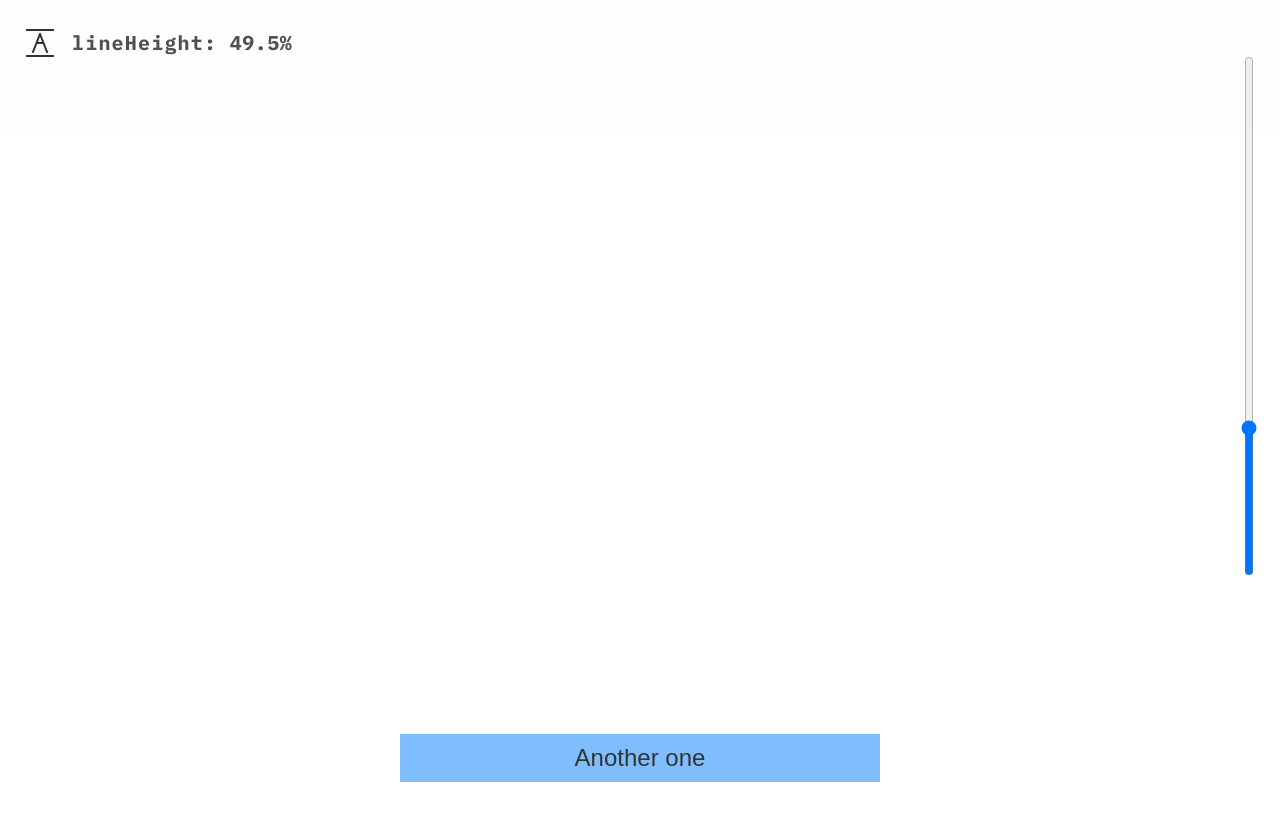
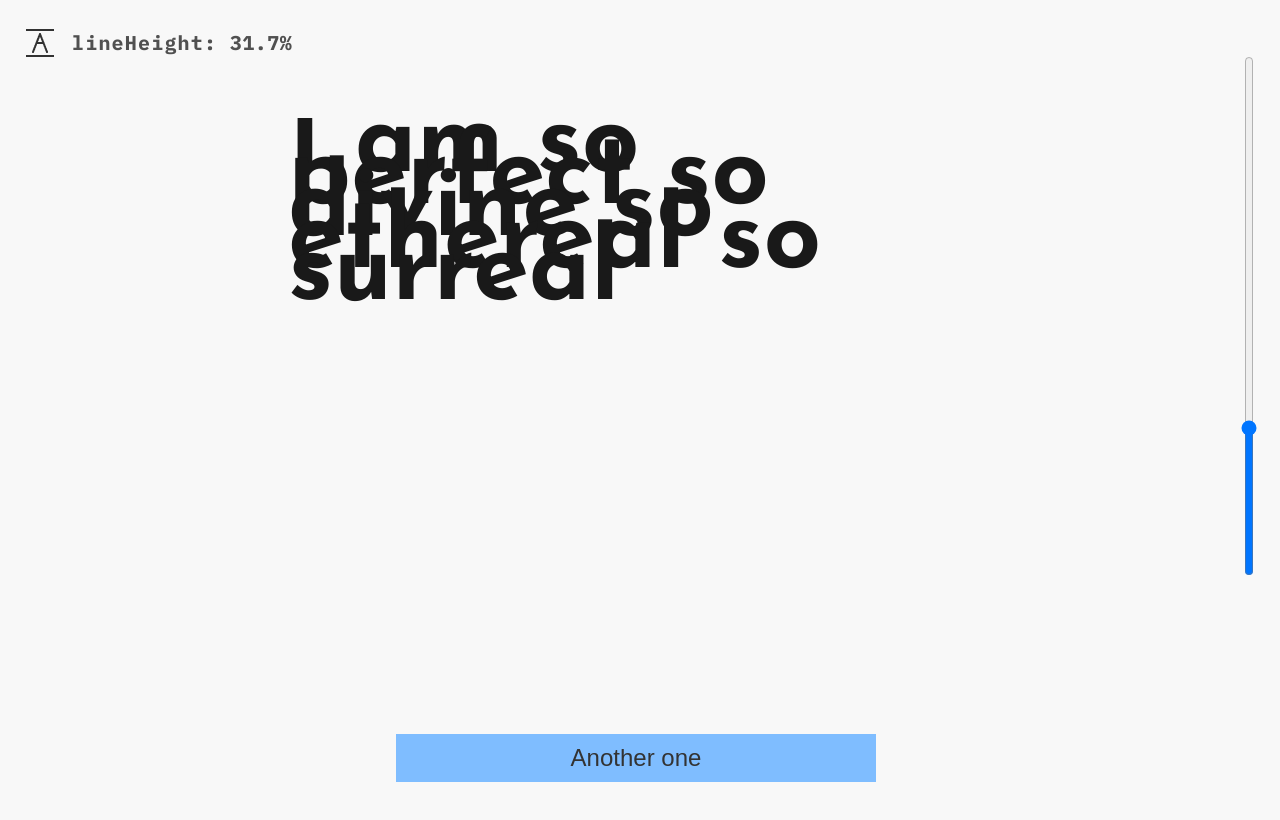
Before and after one commit to trumf/lineheight, a React (Create React App) app: page / in a window 1280 px wide. Shown: the top 820 px of the page. Built offline with nearby package versions, Linux system fonts and the light colour scheme; a web font is replaced by a local one.

Commit message:
small things

```diff
--- a/src/App.css
+++ b/src/App.css
@@ -2,12 +2,13 @@
   display: flex;
 
   padding: 16px 24px;
+  padding-right: 32px;
   flex-direction: column;
   align-items: center;
   gap: 1rem;
-  background-color: #fefefe;
-  color: #242424;
-  height: 100%;
+  background-color: #f8f8f8;
+  color: #191919;
+  height: 100vh;
 
   -ms-overflow-style: none; /* for Internet Explorer, Edge */
   scrollbar-width: none; /* for Firefox */
@@ -20,6 +21,7 @@
 
 .header {
   display: flex;
+  white-space: nowrap;
   align-items: center;
   width: 100%;
   gap: 16px;
@@ -34,6 +36,8 @@
 
 .header > h1 > span {
   letter-spacing: 0.5px;
+  text-overflow: ellipsis;
+  overflow: hidden;
 }
 
 .content {
@@ -49,8 +53,6 @@
   height: 100%;
   padding-top: 32px;
   padding-right: 16px;
-
-  overflow: hidden;
 }
 
 .dynamicText {
@@ -58,14 +60,19 @@
   position: relative;
 
   width: 100%;
-  min-width: 300px;
+  min-width: 220px;
   display: flex;
   flex-direction: column;
   margin-right: 12px;
   justify-content: flex-start;
   word-break: break-word;
+  margin-bottom: 16px;
+  text-overflow: ellipsis;
+}
 
-  text-overflow: ellipsis;
+.dynamicText > span {
+  padding-top: 12px;
+  padding-bottom: 20px;
 }
 
 .sliderContainer {
--- a/src/App.js
+++ b/src/App.js
@@ -57,7 +57,7 @@ const getRandomFont = () => {
 export default function App() {
   const [randomSize, setRandomSize] = useState(0);
   const [exampleText, setExampleText] = useState("");
-  const [sliderValue, setSliderValue] = useState(50);
+  const [sliderValue, setSliderValue] = useState();
 
   const handleNextButtonClick = () => {
     // Reload the page
--- a/src/ExampleTexts.js
+++ b/src/ExampleTexts.js
@@ -1,4 +1,11 @@
-export const extraShortTexts = ["extra short text"];
+export const extraShortTexts = [
+  "And you could have it all",
+  "Take me anywhere, I don’t care",
+  "It has never lost its glamour",
+  "Begin in delight and end in wisdom",
+  "You may write me down in history",
+  "I am so perfect so divine so ethereal so surreal",
+];
 
 export const shortTexts = [
   "Everyone has the right to life, liberty and security of person.",
--- a/src/SizeSlider.js
+++ b/src/SizeSlider.js
@@ -27,18 +27,19 @@ const getRandomSliderValues = (randomSize) => {
 };
 
 const SizeSlider = ({ randomSize, setSliderValue }) => {
-  const [internalSliderValue, setInternalSliderValue] = useState(50);
+  const [internalSliderValue, setInternalSliderValue] = useState();
   const [sliderRange, setSliderRange] = useState([-10, 100]);
 
   useEffect(() => {
     const slidersss = getRandomSliderValues(randomSize);
     setSliderRange(slidersss);
 
-    setInternalSliderValue(
+    const randomValue =
       Math.floor(
         Math.random() * (slidersss.maxValue - slidersss.minValue + 1)
-      ) + slidersss.minValue
-    );
+      ) + slidersss.minValue;
+    setInternalSliderValue(randomValue);
+    setSliderValue(randomValue);
   }, [randomSize]);
 
   const handleSliderChange = (e) => {
```
Also changed, not shown: src/index.js (+6 -6 lines).
